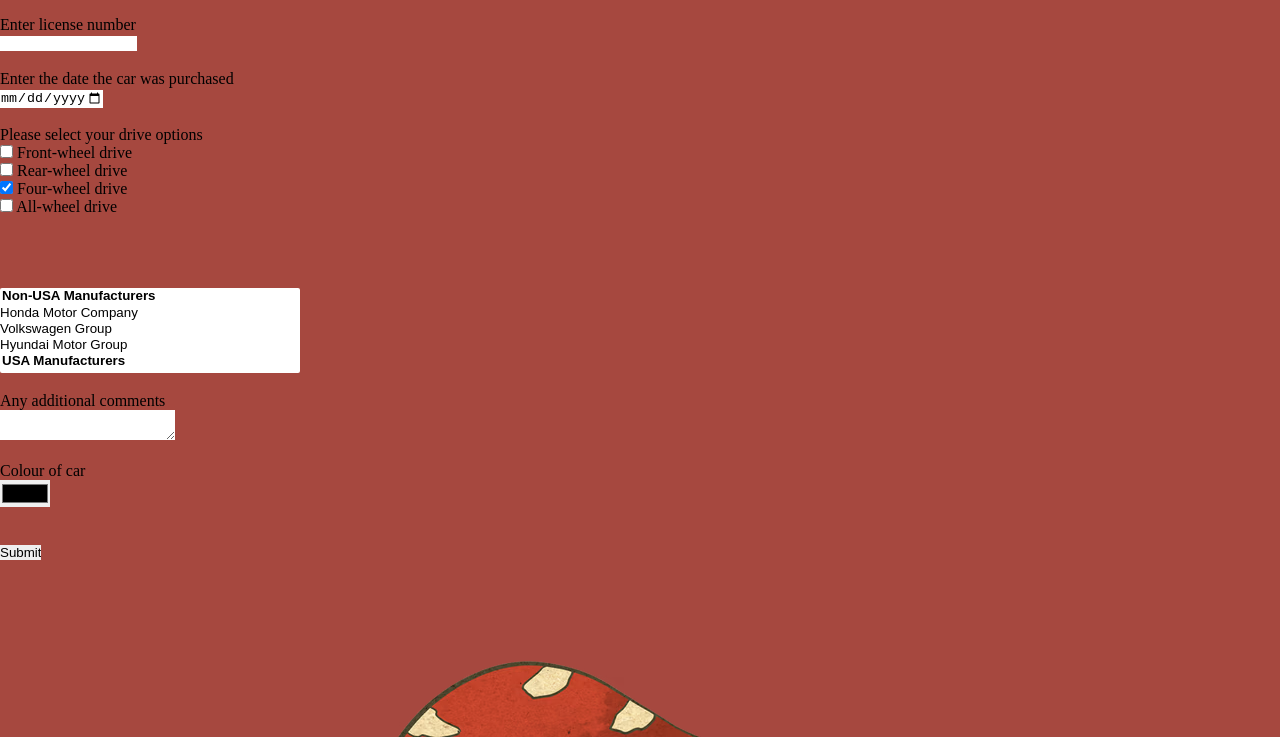
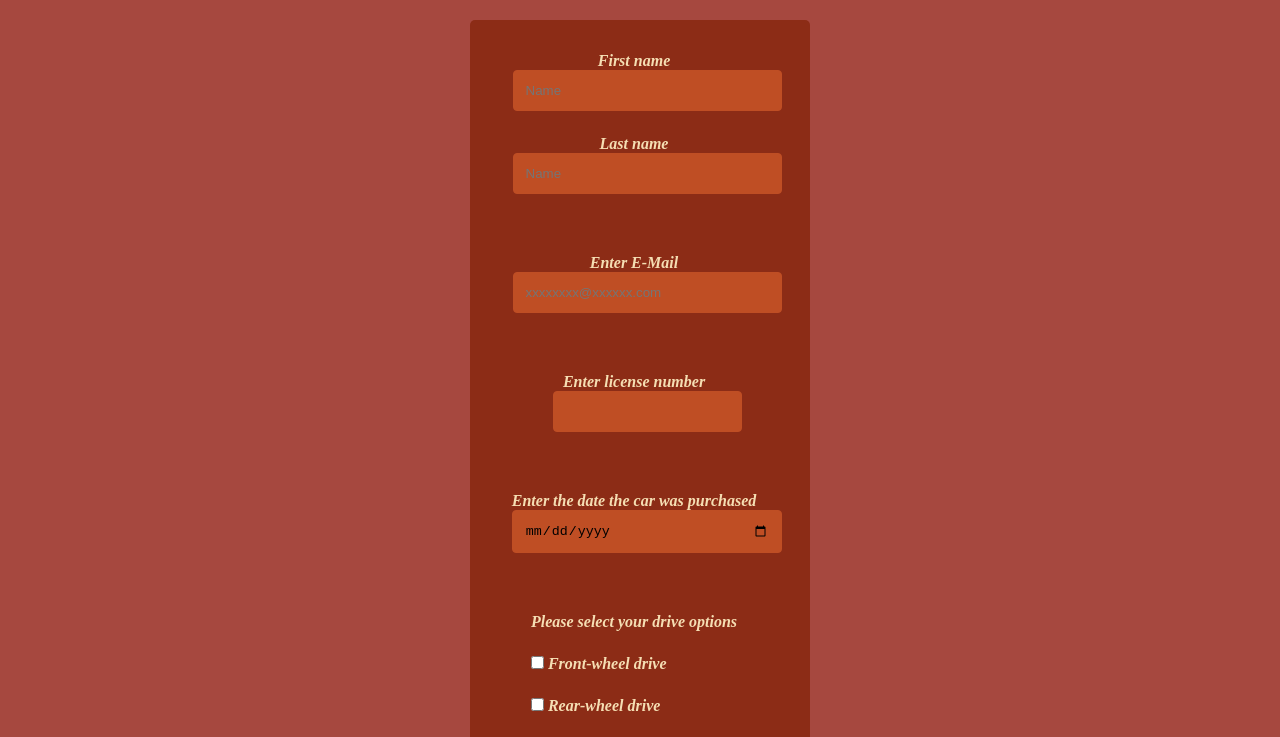
Before and after one commit to Tressymac/Advanced-Website-Design, a plain HTML site: page Week5/In-formed-Drivers/index.html in a window 1280 px wide. Shown: the part 273-1010 px from the top of the page. Drawn offline with Linux system fonts and the light colour scheme; a web font is replaced by a local one.

Commit message:
styling the forms

```diff
--- a/Week5/In-formed-Drivers/index.html
+++ b/Week5/In-formed-Drivers/index.html
@@ -12,16 +12,15 @@
     <nav>
         <header>
             <div>
-                <h1>
-                    <img  src="4669.png" style="width: 150px;position: relative;top: 30px;">
-                    1990 Volkswagon beetle
-                </h1>
+                <div>
+                    <img  src="4669.png" style="width: 150px; position: relative; top: 100px; right: 180px;" alt="Beetle car">
+                    <h1>1970 Volkswagon beetle</h1>
+                </div>
             </div>
-            <img src="png" alt="">
         </header>
     </nav>
 
-    <div>
+    <div class="formBox">
         <form id="sampleForm" action="#" method="get" name="Testform">
 
             <label for="customerName">
@@ -31,6 +30,22 @@
                 type="text"
                 id="firstName"
                 name="firstName"
+                placeholder="Name"
+                size="25"
+                required
+                minlength="1"
+                maxlength="60"
+                pattern="^[A-Za-z]"
+                />
+            </label>
+
+            <label for="customerName">
+                Last name
+                <br>
+                <input
+                type="text"
+                id="lastName"
+                name="lastName"
                 placeholder="Name"
                 size="25"
                 required
@@ -215,11 +230,10 @@
             <input type="submit" id="process" />
         </form>
     </div>
+    <div>
+        <img src="mushroom.avif" alt="Mushroom lady" class="mushroomLady">
+    </div>
 
-    <footer>
-        <img src="mushroom.avif">
-        <img src="fungi.png">
-    </footer>
 
 </body>
 </html>
--- a/Week5/In-formed-Drivers/style.css
+++ b/Week5/In-formed-Drivers/style.css
@@ -1,11 +1,15 @@
+
+@import url('https://fonts.googleapis.com/css2?family=Baloo+Chettan+2&family=Calligraffitti&display=swap');
+
 body{
     background-color: #A6483F;
+    height: 100%;
 }
 
 *{
     margin: 0px;
     border: 0px;
-    padding: 0%;
+    padding: 0px;
 }
 
 nav{
@@ -15,3 +19,104 @@ nav{
     border: 3px dashed #F27141;
     padding-bottom: 50px;
 }
+
+.formBox{
+    display: flex;
+    flex-direction: row;
+    /* align-content: center; */
+    justify-content: center;
+    margin-top: 3%;
+    bottom: 0%;
+}
+
+.mushroomLady{
+    position: relative;
+    width: 350px;
+    /* bottom: 250px; */
+}
+
+.mushroom{
+    position: relative;
+    width: 200px;
+    bottom: 250px;
+    left: 1300px;
+}
+
+h1 {
+  font-family: 'Calligraffitti', cursive;
+  font-weight: 700;
+  font-size: 5rem;
+  text-shadow: -15px 5px 20px #000000;
+  letter-spacing: 0.02em;
+  color: #F9f1cc;
+  text-shadow: 5px 5px 0px #D93644,
+    5px 5px 0px #A63856,
+    10px 10px 0px  #736627,
+    15px 15px 0px #D97236,
+    20px 20px 0px #F2836B,
+    25px 15px 0px #D93644;
+}
+
+input[type=text], [type=email], [type=date], select, textarea {
+    width: 100%;
+    padding: 12px;
+    background-color: #BF4E24;
+    border: 1px solid #BF4E24;
+    border-radius: 4px;
+    resize: vertical;
+  }
+
+  label, legend {
+    padding: 12px 12px 12px 0;
+    display: inline-block;
+    color: wheat;
+    font-style: italic;
+    font-weight: 400;
+    font-weight: bolder;
+    text-align: center;
+  }
+
+  input[type=submit] {
+    background-color: #A65F37;
+    color: rgb(0, 0, 0);
+    padding: 12px 20px;
+    border: none;
+    border-radius: 4px;
+    cursor: pointer;
+    float: right;
+  }
+
+  input[type=submit]:hover {
+    background-color: #58321b;
+  }
+
+  form {
+    border-radius: 5px;
+    background-color: #8C2C16;
+    padding: 20px;
+    display: flex;
+    flex-direction: column;
+    flex-wrap: wrap;
+    align-content: center;
+    align-items: center;
+    justify-content: center;
+  }
+
+  @media only screen and (max-width: 600px)  {
+    html{
+        height: 100px;
+    }
+
+    .mushroom{
+        display: none;
+    }
+
+    .mushroom{
+        width: 200px;
+        left: 1200px;
+    }
+
+    h1 {
+        text-align: center;
+    }
+  }
```
